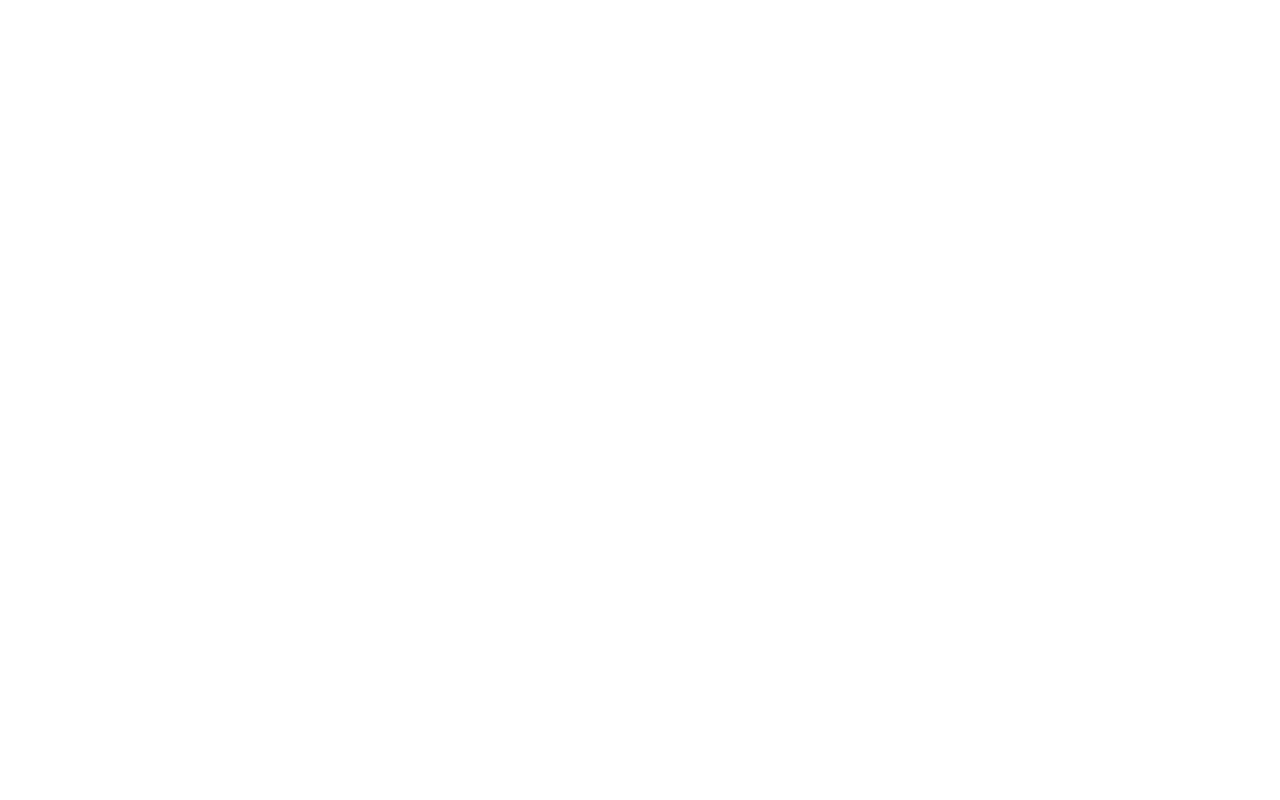
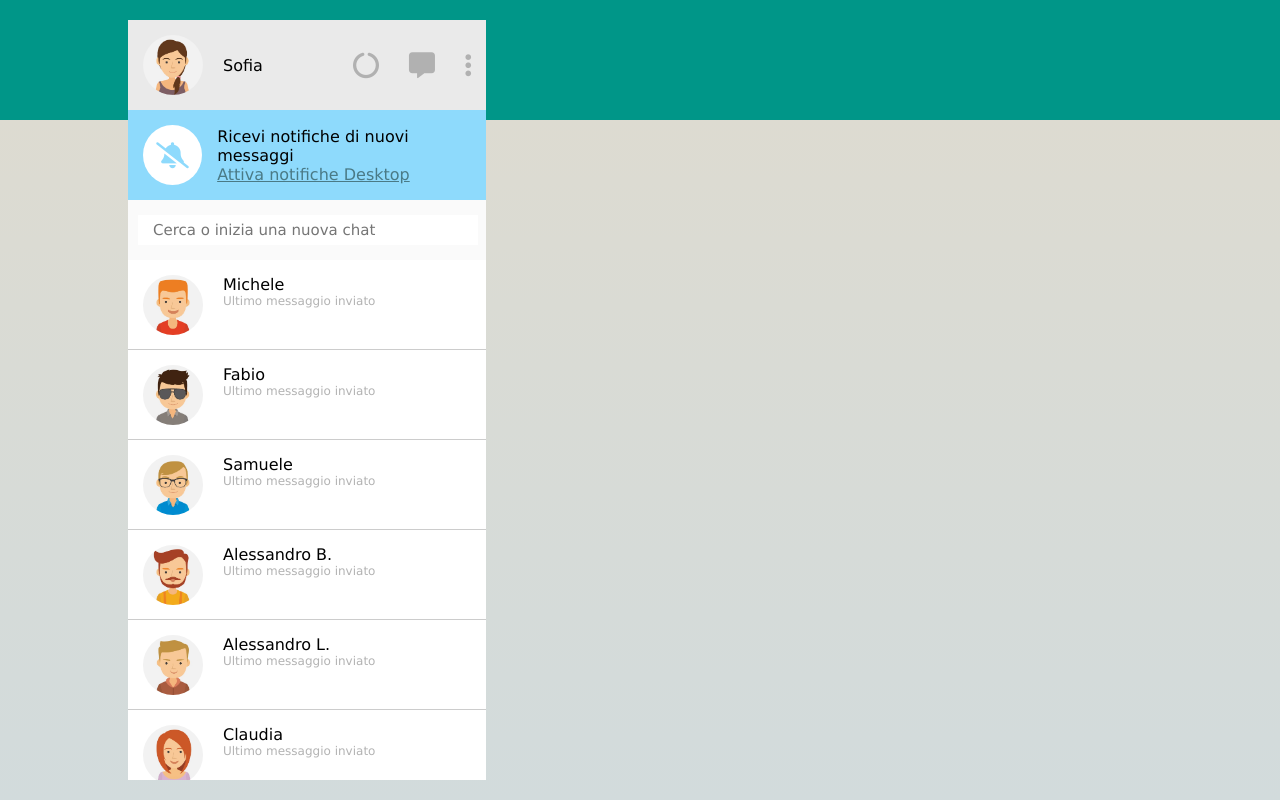
Before and after one commit to vinzartitect/vue-boolzapp, a plain HTML site: page index.html in a window 1280 px wide. Drawn offline with nearby package versions, Linux system fonts and the light colour scheme.

Commit message:
creazione fondo e sidebar

```diff
--- a/asset/css/style.css
+++ b/asset/css/style.css
@@ -4,3 +4,148 @@
     padding: 0;
     font-family: Verdana, Geneva, Tahoma, sans-serif;
 }
+
+/* imposto tutto custom, bootstrap lo parcheggio un attimo :P */
+
+/* flex e dimensioni varie */
+.flex {
+    display: flex;
+}
+
+.flex-center {
+    justify-content: center;
+    align-items: center;
+}
+
+.flex-between {
+    justify-content: space-between;
+}
+
+.flex-center-v {
+    align-items: center;
+}
+
+.flex-align {
+    align-items: flex-start;
+}
+
+.height-90 {
+    width: 100%;
+    height: 90px;
+}
+
+.height-calc-90 {
+    width: 100%;
+    height: calc(100% - 90px)
+}
+
+.height-calc-60 {
+    width: 100%;
+    height: calc(100% - 60px);
+}
+
+
+
+/* sfondo generale */
+.sfondo {
+    width: 100vw;
+    height: 100vh;
+    background-image:
+      linear-gradient(to bottom,
+        #009688 0vh,
+        #009688 15vh,
+        #dddbd1 15vh,
+        #d2dbdc 100vh);
+}
+
+.container {
+    width: 80%;
+    min-width: 950px;
+    height: calc(100% - 40px);
+}
+
+
+
+/* barra laterale */
+.sidebar {
+    width: 35%;
+    height: 100%;
+    overflow: hidden;
+}
+
+.sideup {
+    background: #eaeaea;
+    padding-left: 15px;
+}
+
+img {
+    width: 60px;
+    height: 60px;
+    border-radius: 50%;
+}
+
+.user-name {
+    margin-left: 20px;
+}
+
+.icons-container > i {
+    padding-right: 15px;
+    padding-left: 15px;
+    font-size: 26px;
+    color: #b1b1b1;
+}
+
+.sidedown {
+    background: #fafafa;
+}
+
+.notification {
+    background: #8edafc;
+}
+
+.bell {
+    width: 60px;
+    height: 60px;
+    background: #fff;
+    border-radius: 50%;
+    margin: 0 15px;
+}
+
+.bell > i {
+    color: #8edafc;
+    font-size: 26px;
+}
+
+.bell-text > a {
+    color: #4a7a86;
+}
+
+.search-container {
+    width: 100%;
+    height: 60px;
+}
+
+.search {
+    padding-left: 15px;
+    font-size: 15px;
+    width: 95%;
+    height: 30px;
+    border: none;
+    margin: 15px 10px;
+}
+
+.contacts {
+    overflow-y: auto;
+}
+
+.contact {
+    background:#fff;
+    padding: 15px;
+    border-bottom: 1px solid #ccc;
+}
+
+.last-mess {
+    margin-left: 20px;
+    font-size: 12px;
+    color: rgb(179, 179, 179);
+}
--- a/index.html
+++ b/index.html
@@ -6,7 +6,7 @@
     <meta name="viewport" content="width=device-width, initial-scale=1.0">
     <title>vue-boolzapp</title>
     <!-- CSS only -->
-    <link href="https://cdn.jsdelivr.net/npm/bootstrap@5.1.3/dist/css/bootstrap.min.css" rel="stylesheet" integrity="sha384-1BmE4kWBq78iYhFldvKuhfTAU6auU8tT94WrHftjDbrCEXSU1oBoqyl2QvZ6jIW3" crossorigin="anonymous">
+    <!-- <link href="https://cdn.jsdelivr.net/npm/bootstrap@5.1.3/dist/css/bootstrap.min.css" rel="stylesheet" integrity="sha384-1BmE4kWBq78iYhFldvKuhfTAU6auU8tT94WrHftjDbrCEXSU1oBoqyl2QvZ6jIW3" crossorigin="anonymous"> -->
     <link rel="stylesheet" href="https://cdnjs.cloudflare.com/ajax/libs/font-awesome/6.0.0/css/all.min.css" integrity="sha512-9usAa10IRO0HhonpyAIVpjrylPvoDwiPUiKdWk5t3PyolY1cOd4DSE0Ga+ri4AuTroPR5aQvXU9xC6qOPnzFeg==" crossorigin="anonymous" referrerpolicy="no-referrer" />
     <link rel="stylesheet" href="./asset/css/style.css">
 
@@ -16,8 +16,77 @@
     <!-- istanziato -->
     <div id="root">
 
+        <!-- sfondo generale grigio -->
+        <div class="sfondo flex flex-center">
+
+            <!-- container centrale -->
+            <div class="container flex">
+
+                <!-- sidebar laterale -->
+                <div class="sidebar">
+
+                    <!-- parte superiore user -->
+                    <div class="sideup height-90 flex flex-between">
+                        <div class="flex flex-center">
+                            <img :src="'./asset/img/avatar' + user.avatar + '.jpg'" alt="">
+                            <div class="user-name">{{user.name}}</div>
+                        </div>
+                        <div class="icons-container flex flex-center">
+                            <i class="fa-solid fa-circle-notch" aria-hidden="true"></i>
+                            <i class="fa-solid fa-message" aria-hidden="true"></i>
+                            <i class="fa-solid fa-ellipsis-vertical" aria-hidden="true"></i>
+                        </div>
+                    </div>
+
+                    <!-- parte inferiore contacts -->
+                    <div class="sidedown height-calc-90">
+
+                        <!-- notifiche -->
+                        <div class="notification height-90 flex flex-center-v">
+
+                            <div class="bell flex flex-center">
+                                <i class="fa-solid fa-bell-slash" aria-hidden="true"></i>
+                            </div>
+
+                            <div class="bell-text">
+                                <div>Ricevi notifiche di nuovi messaggi</div>
+                                <a href="#">Attiva notifiche Desktop</a>
+                            </div>
+
+                        </div>
+
+
+                        <!-- lista dei contatti -->
+                        <div class="height-calc-90">
+
+                            <div class="search-container">
+                                <input class="search" placeholder="Cerca o inizia una nuova chat" type="text" name="" value="">
+                            </div>
+
+                            <div class="contacts height-calc-60">
+                                <div v-for='(element,index) in contacts' class="contact height-90 flex flex-align">
+                                    <img :src="'./asset/img/avatar' + element.avatar + '.jpg'" alt="">
+
+                                    <div>
+                                        <div class="user-name">{{element.name}}</div>
+                                        <div class="last-mess">Ultimo messaggio inviato</div>
+                                    </div>
+                                </div>
+                            </div>
+
+                        </div>
+
+                    </div>
+
+                </div>
+                <!-- fine sidebar laterale -->
+
+            </div>
+
+        </div>
 
     </div>
+
 
 
     <!-- javascript only -->
```
